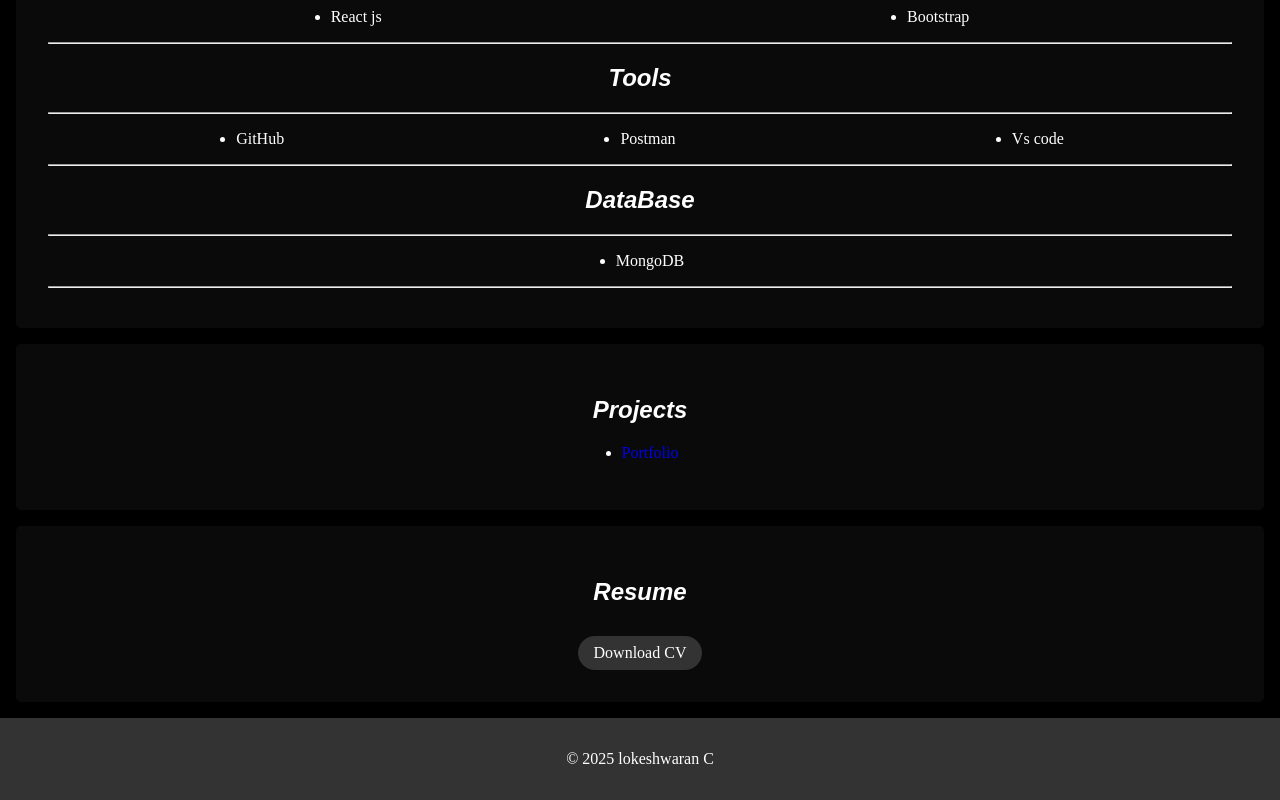
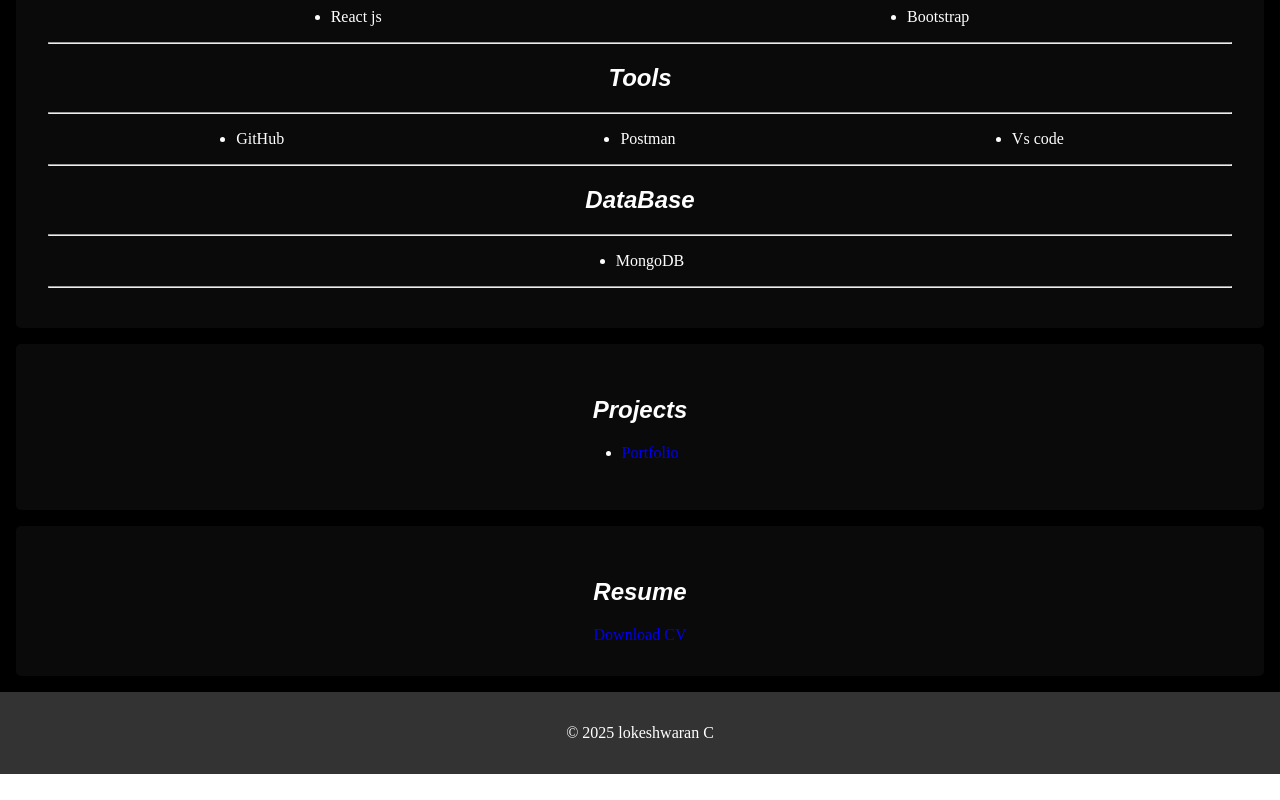
Before and after one commit to lokessh-cl/digital-portfolio, a plain HTML site: page index.html in a window 1280 px wide. Shown: the part 1161-1961 px from the top of the page. After the commit the page ends 1935 px from the top, so only its background shows below. Drawn offline with Linux system fonts and the light colour scheme.

Commit message:
Update index.html

```diff
--- a/index.html
+++ b/index.html
@@ -356,7 +356,7 @@ nav ul li a {
         <div class="section-content">
             <center>
             <h2>Resume</h2>
-            <a href="resume upload pananum" target="_blank" class="download-button">Download CV</a>
+            <a href="IMG-20250322-WA0010.jpg">Download CV</a>
         </center>
         </div>
 
```
